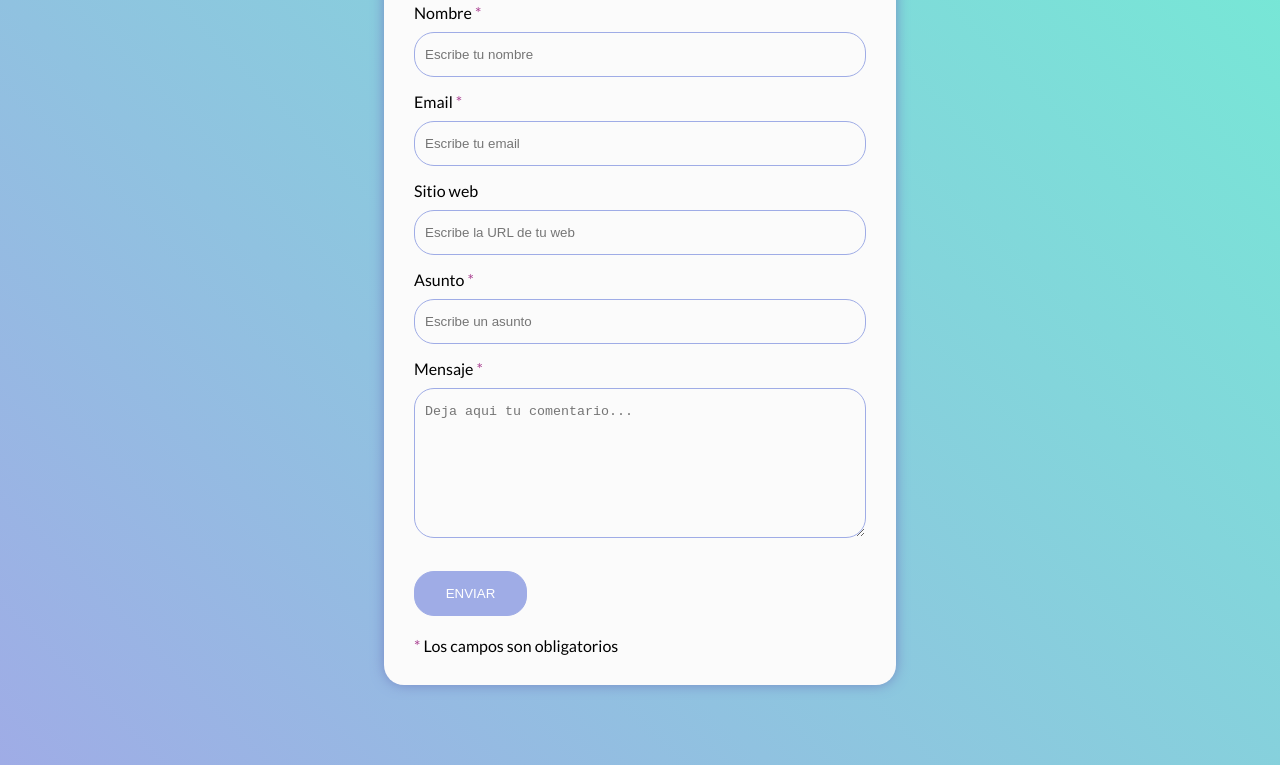
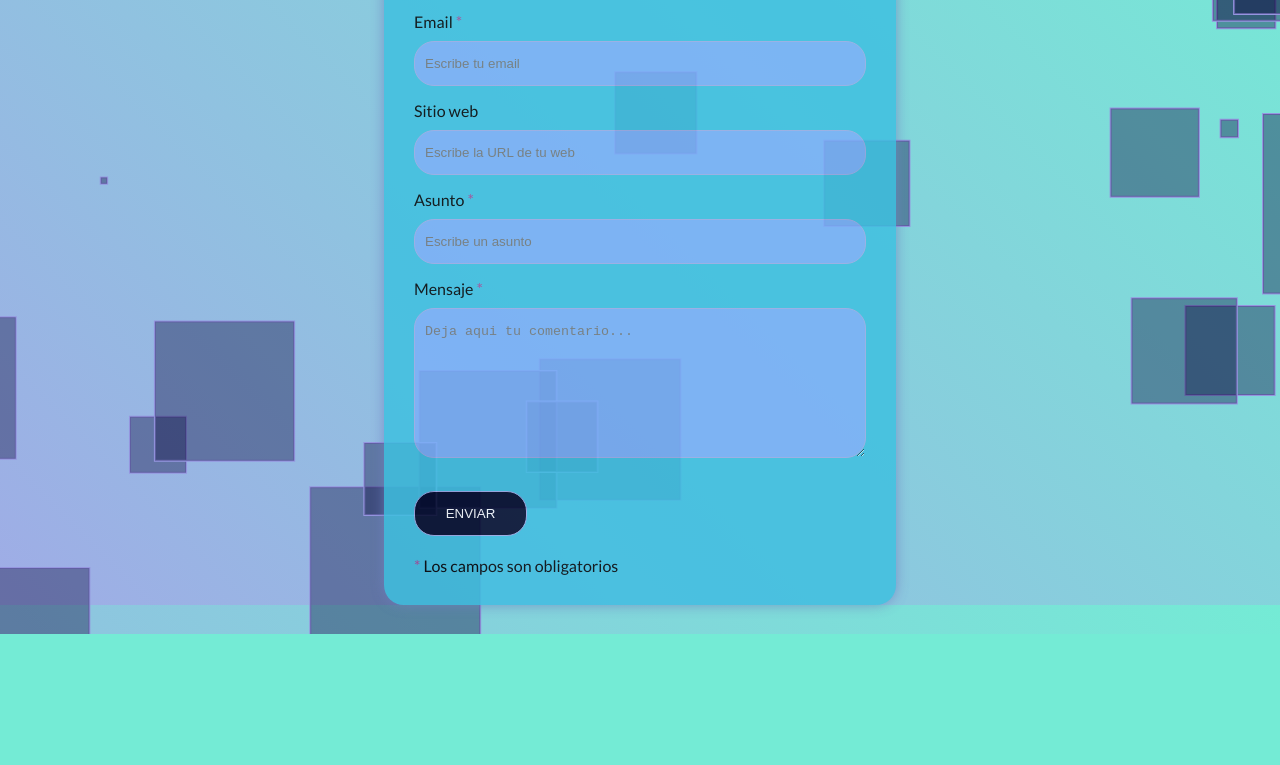
Before and after one commit to 29layun/pruebas, a plain HTML site: page html-css/html/formulario.html in a window 1280 px wide. Shown: the part 166-931 px from the top of the page. After the commit the page ends 800 px from the top, so only its background shows below. Drawn offline with Linux system fonts and the light colour scheme.

Commit message:
Agregando fondo animado

```diff
--- a/html-css/css/formulario.css
+++ b/html-css/css/formulario.css
@@ -6,25 +6,35 @@
 :root{
     --Colortitulo: #000;
     --BorderInput: 1px solid #9face6;
-    --BotonFormulario: #9face6;
+    --BotonFormulario: #020927;
 }
 body{
     font-family: 'lato', sans-serif;
     background-color: #74ebd5;
     background-image: linear-gradient(225deg, #74ebd5 0%, #9face6 100%);
 }
+
+#particles-js{
+    height: 100vh;
+    width: 100%;
+    position: fixed;
+    z-index: -1;
+}
 .contact-form{
     height: auto;
-    margin: 80px auto;
+    margin: 0 auto;
     border-radius: 20px;
     padding: 30px;
-    background-color: #fbfbfb;
+    background-color: #3fc0e0;
+    position: relative;
+    z-index: 99;
+    opacity: .85;
     -webkit-box-shadow: 0px 0px 14px -1px rgba(113,127,193,1);
     -moz-box-shadow: 0px 0px 14px -1px rgba(113,127,193,1);
     box-shadow: 0px 0px 14px -1px rgba(113,127,193,1);
 }
 input{
-    background-color: #fbfbfb;
+    background-color: #7bb0f7;
     width: 100%;
     height: 45px;
     border-radius: 20px;
@@ -34,7 +44,7 @@ input{
     margin-bottom: 15px;
 }
 textarea{
-    background-color: #fbfbfb;
+    background-color: #7bb0f7;
     width: 100%;
     height: 150px;
     border-radius: 20px;
--- a/html-css/html/formulario.html
+++ b/html-css/html/formulario.html
@@ -7,11 +7,12 @@
     <link href="https://fonts.googleapis.com/css2?family=Lato:wght@400;700;900&family=PT+Sans:wght@400;700&display=swap" rel="stylesheet">
     <link rel="stylesheet" href="../css/formulario.css">
     <link rel="stylesheet" href="../css/responsive.css">
+    <link rel="stylesheet" href="https://cdnjs.cloudflare.com/ajax/libs/font-awesome/6.4.0/css/all.min.css" integrity="sha512-iecdLmaskl7CVkqkXNQ/ZH/XLlvWZOJyj7Yy7tcenmpD1ypASozpmT/E0iPtmFIB46ZmdtAc9eNBvH0H/ZpiBw==" crossorigin="anonymous" referrerpolicy="no-referrer" />
     <title>Formulario</title>
 </head>
 <body>
     <!-- Formulario de contacto de html y de css -->
-
+    <div id="particles-js"></div>
     <div class="contact-form">
         <div class="formulario">
             <h1>Formulario</h1>
@@ -62,6 +63,7 @@
             </form>
         </div>
     </div>
-
+    <script src="../js/particles.min.js"></script>
+    <script src="../js/app.js"></script>
 </body>
 </html>
--- /dev/null
+++ b/html-css/js/app.js
@@ -0,0 +1,112 @@
+particlesJS(
+    {
+        "particles": {
+          "number": {
+            "value": 19,
+            "density": {
+              "enable": true,
+              "value_area": 881.8766334760375
+            }
+          },
+          "color": {
+            "value": "#0c0c3f"
+          },
+          "shape": {
+            "type": "edge",
+            "stroke": {
+              "width": 2,
+              "color": "#9595df"
+            },
+            "polygon": {
+              "nb_sides": 5
+            },
+            "image": {
+              "src": "img/github.svg",
+              "width": 100,
+              "height": 100
+            }
+          },
+          "opacity": {
+            "value": 0.38481889460772545,
+            "random": false,
+            "anim": {
+              "enable": false,
+              "speed": 1,
+              "opacity_min": 0.1,
+              "sync": false
+            }
+          },
+          "size": {
+            "value": 90.75197878771135,
+            "random": true,
+            "anim": {
+              "enable": false,
+              "speed": 40,
+              "size_min": 0.1,
+              "sync": false
+            }
+          },
+          "line_linked": {
+            "enable": false,
+            "distance": 426.1397264814272,
+            "color": "#fffff",
+            "opacity": 0.4,
+            "width": 1
+          },
+          "move": {
+            "enable": true,
+            "speed": 9.22388442605866,
+            "direction": "bottom-right",
+            "random": false,
+            "straight": false,
+            "out_mode": "out",
+            "bounce": false,
+            "attract": {
+              "enable": false,
+              "rotateX": 1042.21783956259,
+              "rotateY": 801.7060304327614
+            }
+          }
+        },
+        "interactivity": {
+          "detect_on": "canvas",
+          "events": {
+            "onhover": {
+              "enable": true,
+              "mode": "bubble"
+            },
+            "onclick": {
+              "enable": true,
+              "mode": "repulse"
+            },
+            "resize": true
+          },
+          "modes": {
+            "grab": {
+              "distance": 107.8921078921079,
+              "line_linked": {
+                "opacity": 1
+              }
+            },
+            "bubble": {
+              "distance": 401.97822008916586,
+              "size": 40,
+              "duration": 2,
+              "opacity": 8,
+              "speed": 3
+            },
+            "repulse": {
+              "distance": 200,
+              "duration": 0.2
+            },
+            "push": {
+              "particles_nb": 4
+            },
+            "remove": {
+              "particles_nb": 2
+            }
+          }
+        },
+        "retina_detect": false
+      }
+);
```
Also changed, not shown: html-css/js/particles.min.js (added).
